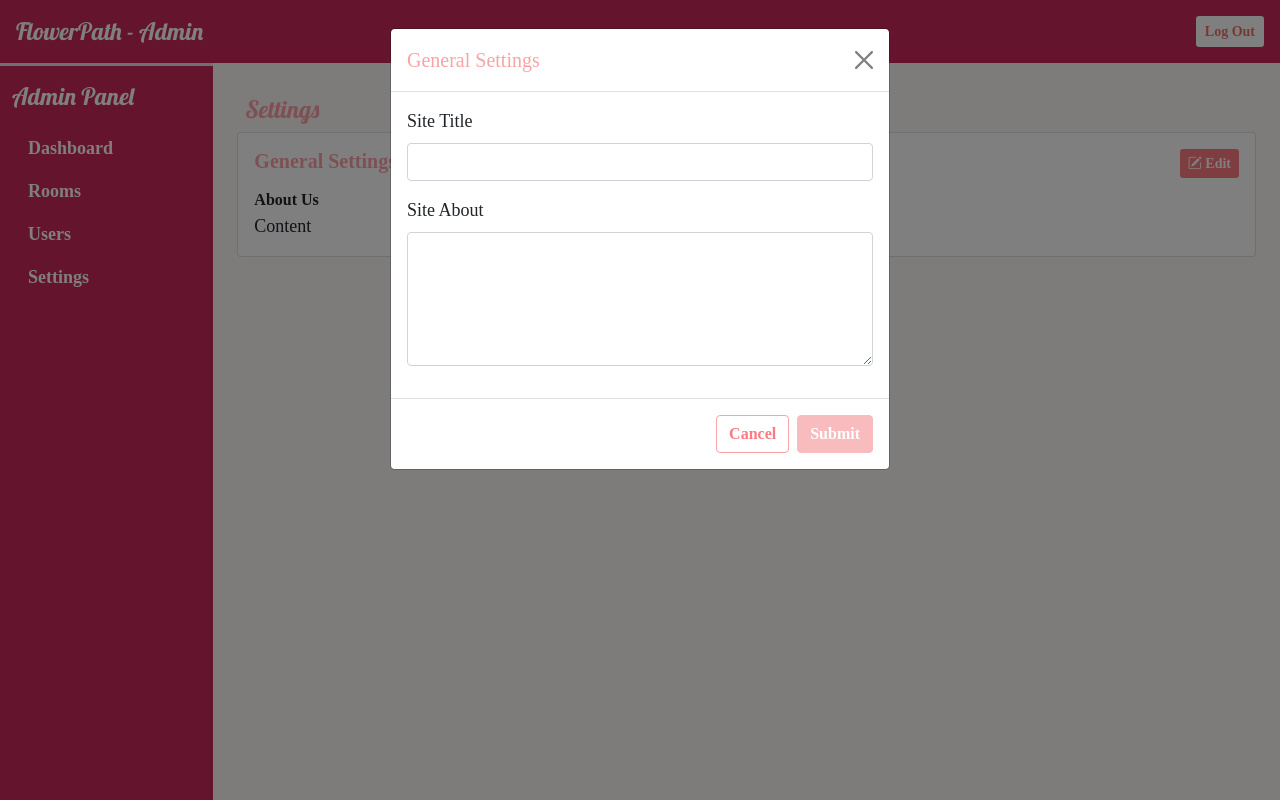
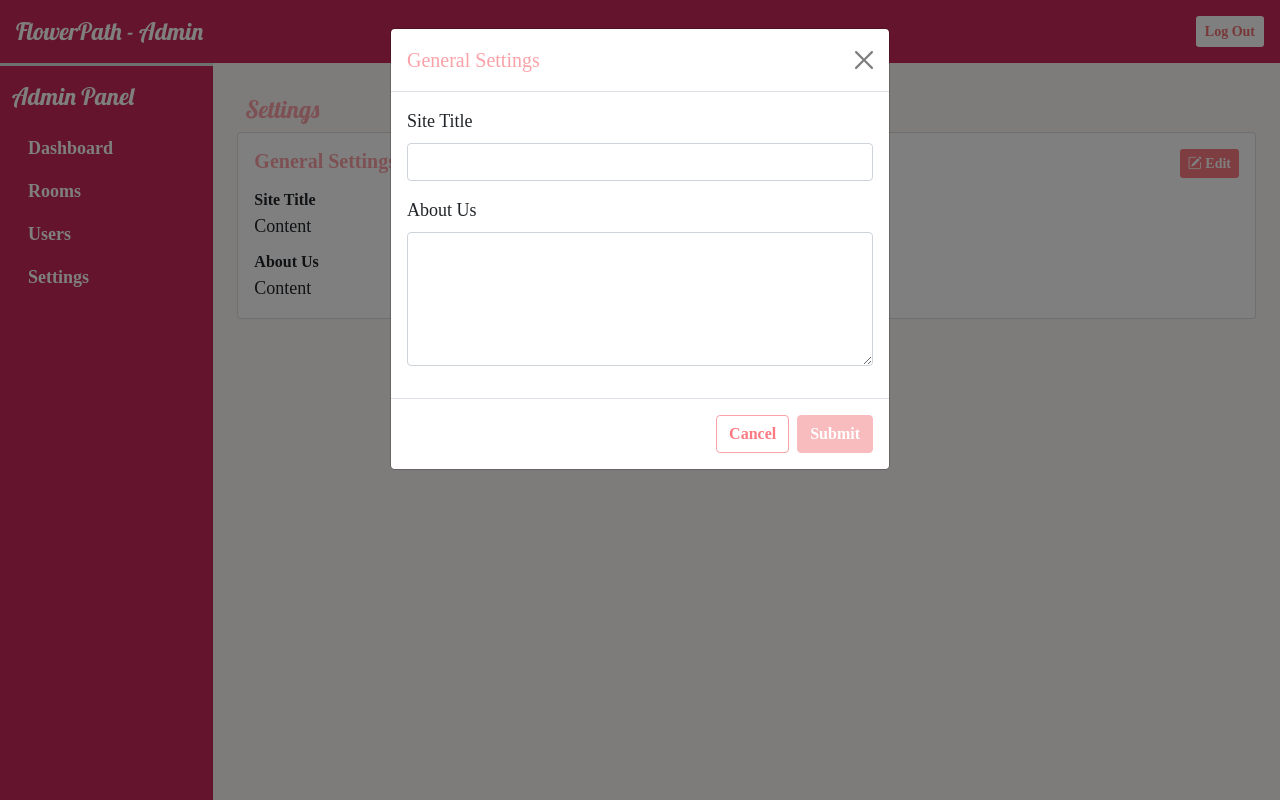
Before and after one commit to Ellesirkall/flower, a PHP site: page /Admin/settings.php in a window 1280 px wide, after a click on "Edit". Run offline with PHP 8.4, Linux system fonts and the light colour scheme; the visitor is signed in with stand-in values (Sample User, id 1); data that the repository does not hold is empty.

Commit message:
new changes

```diff
--- a/Admin/settings.php
+++ b/Admin/settings.php
@@ -32,6 +32,8 @@ session_regenerate_id(true);
                         <i class="bi bi-pencil-square color-white"></i> Edit
                         </button>
                     </div>
+                    <h6 class="card-subtitle mb-1 fw-bold">Site Title</h6>
+                    <p class="card-text">Content</p>
                     <h6 class="card-subtitle mb-1 fw-bold">About Us</h6>
                     <p class="card-text">Content</p>
                 </div>
@@ -39,7 +41,7 @@ session_regenerate_id(true);
 
             <!-- Setting Modal -->
 
-            <div class="modal fade" id="general-s" data-bs-backdrop="true" data-bs-keyboard="false" tabindex="-1" aria-labelledby="staticBackdropLabel" aria-hidden="true">
+            <div class="modal fade" id="general-s" data-bs-backdrop="static" data-bs-keyboard="true" tabindex="-1" aria-labelledby="staticBackdropLabel" aria-hidden="true">
                 <div class="modal-dialog">
                     <form>
                         <div class="modal-content">
@@ -54,7 +56,7 @@ session_regenerate_id(true);
                                     <input type="text" name="site_title" id="site_title_inp" class="form-control shadow-none"></input>
                                 </div>
                                 <div class="mb-3">
-                                    <label class="form-label">Site About</label>
+                                    <label class="form-label">About Us</label>
                                     <textarea name="site_about" id="site_about_inp" class="form-control shadow-none" rows="5"></textarea>
                                 </div>
                             </div>
```
